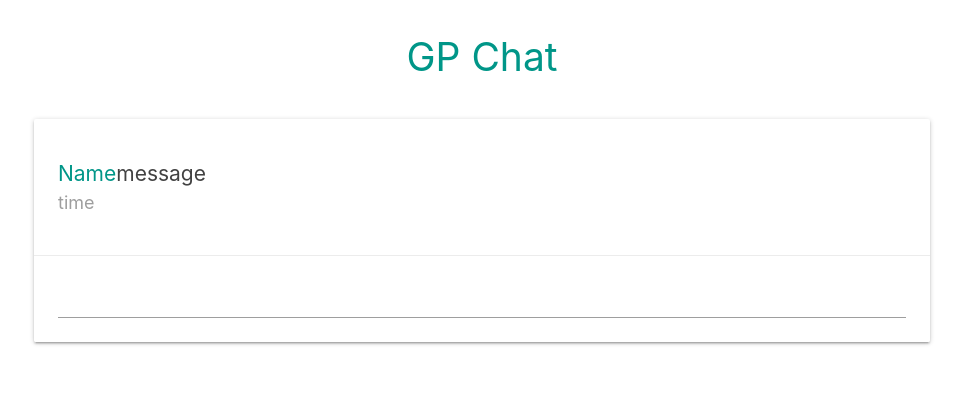
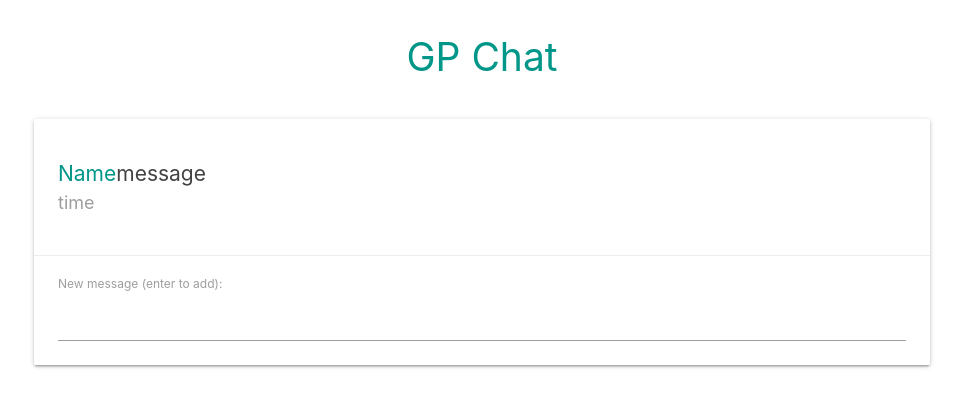
Before and after one commit to giangpham175/gp-chat, a Vue app: page / in a window 1280 px wide. Both pictures are taken after typing "Sample" into the empty fields and a click on the button "Enter Chat". Shown: the top 406 px of the page, without its empty margins (158-1121 px from the left). Built offline with nearby package versions, Linux system fonts and the light colour scheme.

Commit message:
create message component

```diff
--- a/src/components/Chat.vue
+++ b/src/components/Chat.vue
@@ -14,7 +14,7 @@
             </div>
 
             <div class="card-action">
-                <input type="text">
+                <NewMessage :name='name'/>
             </div>
 
         </div>
@@ -22,9 +22,14 @@
 </template>
 
 <script>
+import NewMessage from '@/components/NewMessage'
+
 export default {
     name: 'Chat',
     props: ['name'],
+    components: {
+        NewMessage
+    },
 
     data() {
         return {
--- /dev/null
+++ b/src/components/NewMessage.vue
@@ -0,0 +1,31 @@
+<template>
+    <div class="new-message">
+        <form @submit.prevent="addMessage">
+            <label for="new-message">New message (enter to add):</label>
+            <input type="text" name="new-message" v-model="newMessage">
+        </form>
+    </div>
+</template>
+
+<script>
+export default {
+    name: 'NewMessage',
+    props: ['name'],
+
+    data() {
+        return {
+            newMessage: null
+        }
+    },
+
+    methods: {
+        addMessage() {
+            console.log(this.newMessage, this.name, Date.now());
+        }
+    }
+}
+</script>
+
+<style>
+
+</style>
```
